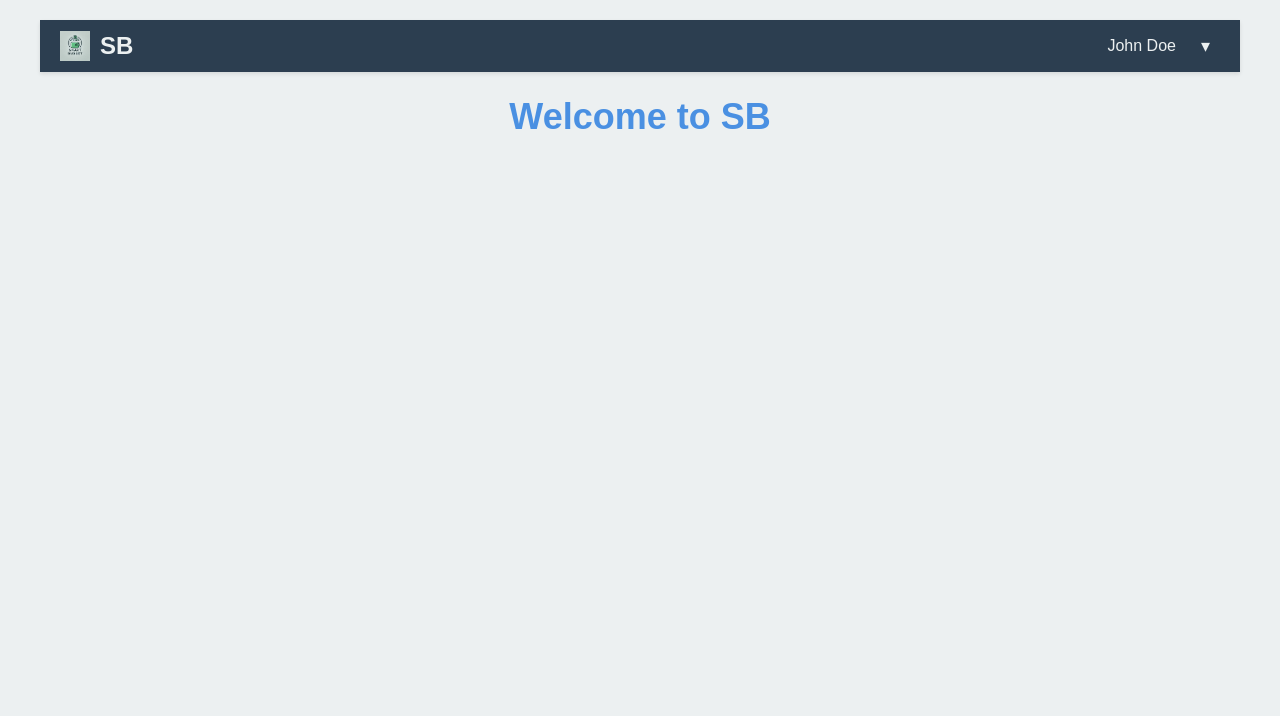
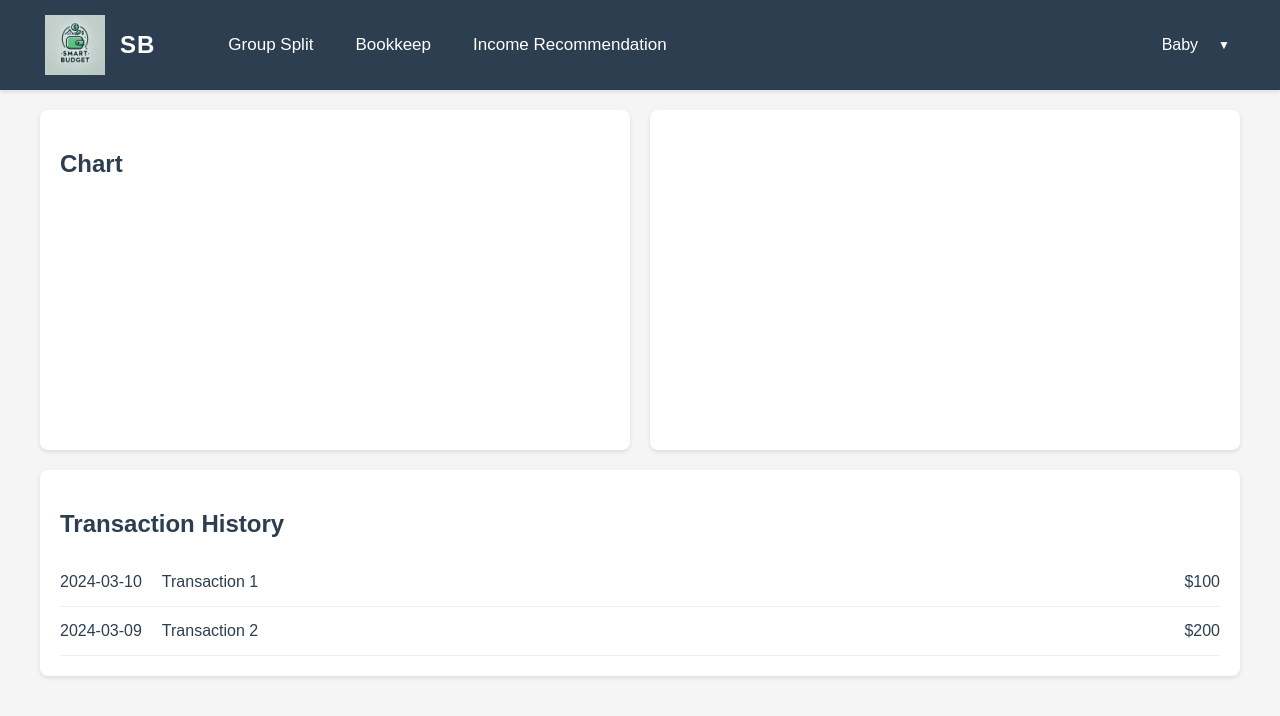
Before and after one commit to lylahub/Project130, a React (Create React App) app in the folder frontend/: page / in a window 1280 px wide. Shown: the top 716 px of the page. Built offline with nearby package versions, Linux system fonts and the light colour scheme.

Commit message:
Home update and Group split page created

```diff
--- a/frontend/src/App.js
+++ b/frontend/src/App.js
@@ -7,6 +7,7 @@ import "./App.css";
 
 // import pages
 import Home from './pages/Home.js';
+import GroupSplit from './pages/GroupSplit.js';
 
 
 function AppRouter() {
@@ -18,6 +19,7 @@ function AppRouter() {
         <Routes location={location} key={location.pathname}>
           {/* <Route exact path="/" element={<LoginSignup />} /> */}
           <Route exact path="/" element={<Home />} />
+          <Route path="/group-split" element={<GroupSplit />} />
           {/* new pages put here */}
         </Routes>
       </AnimatePresence>
--- a/frontend/src/components/Navbar.js
+++ b/frontend/src/components/Navbar.js
@@ -1,27 +1,52 @@
 // src/components/Navbar.js
 import React, { useState } from 'react';
-import { Link } from 'react-router-dom';
+import { Link, useNavigate } from 'react-router-dom';
 import '../css/Navbar.css';
-import logo from './logo.png'; // 確保路徑正確
+import logo from './logo.png';
 
 const Navbar = ({ username }) => {
   const [isDropdownOpen, setIsDropdownOpen] = useState(false);
+  const [activeTab, setActiveTab] = useState(null);
+  const navigate = useNavigate();
+
+  const tabs = [
+    { id: 1, label: "Group Split", path: "/group-split" },
+    { id: 2, label: "Bookkeep", path: "/bookkeep" },
+    { id: 3, label: "Income Recommendation", path: "/income-recommendation" }
+  ];
+
+  const handleTabClick = (tabId, path) => {
+    setActiveTab(tabId);
+    navigate(path);
+  };
 
   return (
     <nav className="navbar">
       <div className="navbar-container">
         <div className="navbar-left">
+          <Link to="/" className="navbar-logo-container">
             <img src={logo} alt="Logo" className="navbar-logo" />
             <span className="navbar-title">SB</span>
+          </Link>
+          <div className="navbar-tabs">
+            {tabs.map(tab => (
+              <button
+                key={tab.id}
+                className={`navbar-tab ${activeTab === tab.id ? 'active' : ''}`}
+                onClick={() => handleTabClick(tab.id, tab.path)}
+              >
+                {tab.label}
+              </button>
+            ))}
+          </div>
         </div>
         <div className="navbar-right">
           <span className="navbar-username">{username}</span>
-          <div className="navbar-dropdown">
           <button
+            className="navbar-dropdown-toggle"
             onClick={() => setIsDropdownOpen(!isDropdownOpen)}
-              className="navbar-dropdown-toggle"
           >
-              &#9662;
+            ▼
           </button>
           {isDropdownOpen && (
             <ul className="navbar-dropdown-menu">
@@ -32,7 +57,6 @@ const Navbar = ({ username }) => {
           )}
         </div>
       </div>
-      </div>
     </nav>
   );
 };
--- /dev/null
+++ b/frontend/src/css/GroupSplit.css
@@ -0,0 +1,89 @@
+/* src/css/GroupSplit.css */
+.group-split-container {
+    min-height: 100vh;
+    background-color: #f5f5f5;
+  }
+
+  .group-split-content {
+    max-width: 1200px;
+    margin: 0 auto;
+    padding: 40px 20px;
+  }
+
+  .group-split-header {
+    display: flex;
+    justify-content: space-between;
+    align-items: center;
+    margin-bottom: 30px;
+  }
+
+  .group-split-header h1 {
+    font-size: 28px;
+    color: #2c3e50;
+    margin: 0;
+  }
+
+  .create-group-btn {
+    padding: 12px 24px;
+    background-color: #3498db;
+    color: white;
+    border: none;
+    border-radius: 6px;
+    font-size: 16px;
+    cursor: pointer;
+    transition: background-color 0.2s;
+  }
+
+  .create-group-btn:hover {
+    background-color: #2980b9;
+  }
+
+  .groups-grid {
+    display: grid;
+    grid-template-columns: repeat(auto-fill, minmax(300px, 1fr));
+    gap: 20px;
+    margin-top: 20px;
+  }
+
+  .group-card {
+    background: white;
+    padding: 20px;
+    border-radius: 8px;
+    box-shadow: 0 2px 4px rgba(0,0,0,0.1);
+    transition: transform 0.2s, box-shadow 0.2s;
+    cursor: pointer;
+  }
+
+  .group-card:hover {
+    transform: translateY(-5px);
+    box-shadow: 0 4px 8px rgba(0,0,0,0.15);
+  }
+
+  .group-card h3 {
+    margin: 0 0 10px 0;
+    color: #2c3e50;
+  }
+
+  .group-card p {
+    margin: 5px 0;
+    color: #666;
+  }
+
+  .no-groups {
+    text-align: center;
+    padding: 40px;
+    background: white;
+    border-radius: 8px;
+    grid-column: 1 / -1;
+  }
+
+  .no-groups p {
+    margin: 10px 0;
+    color: #666;
+    font-size: 16px;
+  }
+
+  .no-groups p:first-child {
+    font-size: 18px;
+    color: #2c3e50;
+  }
--- a/frontend/src/css/Home.css
+++ b/frontend/src/css/Home.css
@@ -1,119 +1,132 @@
+/* src/css/Home.css */
 .home-container {
-    font-family: 'Arial', sans-serif;
-    color: #333;
-    max-width: 1200px;
-    margin: 0 auto;
-    padding: 20px;
+  display: flex;
+  flex-direction: column;
+  min-height: 100vh;
+  background-color: #f5f5f5;
 }
 
-  .home-nav {
+.home-content {
+  padding: 20px;
+  margin: 0 auto;
+  width: 100%;
+  max-width: 1200px;
+}
+
+.top-sections {
+  display: grid;
+  grid-template-columns: 1fr 1fr;
+  gap: 20px;
+  margin-bottom: 20px;
+}
+
+.chart-section,
+.info-section {
+  background: white;
+  padding: 20px;
+  border-radius: 8px;
+  box-shadow: 0 2px 4px rgba(0,0,0,0.1);
+  height: 300px;
+}
+
+.transactions-section {
+  background: white;
+  padding: 20px;
+  border-radius: 8px;
+  box-shadow: 0 2px 4px rgba(0,0,0,0.1);
+}
+
+.transactions-list {
+  margin-top: 15px;
+}
+
+.transaction-item {
+  display: grid;
+  grid-template-columns: auto 1fr auto;
+  gap: 20px;
+  padding: 15px 0;
+  border-bottom: 1px solid #eee;
+}
+
+/* src/css/Navbar.css */
+.navbar {
+  background-color: #2c3e50;
+  padding: 10px 0;
+}
+
+.navbar-container {
   display: flex;
   justify-content: space-between;
   align-items: center;
-    padding: 10px 0;
-    margin-bottom: 40px;
+  max-width: 1200px;
+  margin: 0 auto;
+  padding: 0 20px;
 }
 
-  .nav-logo {
-    font-size: 24px;
-    font-weight: bold;
-    color: #4a90e2;
+.navbar-left {
+  display: flex;
+  align-items: center;
 }
 
-  .nav-links {
-    list-style: none;
-    display: flex;
-    gap: 20px;
+.navbar-title {
+  color: white;
+  font-size: 24px;
+  margin-right: 30px;
 }
 
-  .nav-links a {
-    text-decoration: none;
-    color: #333;
-    font-weight: 500;
-    transition: color 0.3s ease;
+.navbar-tabs {
+  display: flex;
+  gap: 10px;
 }
 
-  .nav-links a:hover {
-    color: #4a90e2;
+.navbar-tab {
+  padding: 8px 16px;
+  border: none;
+  background: transparent;
+  color: white;
+  cursor: pointer;
+  border-radius: 4px;
 }
 
-  .home-header {
-    text-align: center;
-    margin-bottom: 50px;
+.navbar-tab.active {
+  background: rgba(255,255,255,0.2);
 }
 
-  .home-header h1 {
-    font-size: 36px;
-    color: #4a90e2;
-    margin-bottom: 10px;
+.navbar-right {
+  display: flex;
+  align-items: center;
+  gap: 10px;
 }
 
-  .home-header p {
-    font-size: 18px;
-    color: #666;
+.navbar-username {
+  color: white;
 }
 
-  .home-main {
-    display: grid;
-    grid-template-columns: repeat(auto-fit, minmax(250px, 1fr));
-    gap: 30px;
+.navbar-dropdown-toggle {
+  background: none;
+  border: none;
+  color: white;
+  cursor: pointer;
+  font-size: 12px;
 }
 
-  .feature-card {
-    background-color: #f9f9f9;
-    border-radius: 8px;
-    padding: 20px;
-    text-align: center;
-    box-shadow: 0 4px 6px rgba(0, 0, 0, 0.1);
-    transition: transform 0.3s ease;
+.navbar-dropdown-menu {
+  position: absolute;
+  top: 100%;
+  right: 0;
+  background: white;
+  border-radius: 4px;
+  box-shadow: 0 2px 4px rgba(0,0,0,0.1);
+  padding: 5px 0;
 }
 
-  .feature-card:hover {
-    transform: translateY(-5px);
+.navbar-dropdown-menu li a {
+  display: block;
+  padding: 8px 16px;
+  color: #333;
+  text-decoration: none;
 }
 
-  .feature-card h2 {
-    font-size: 24px;
-    color: #4a90e2;
-    margin-bottom: 10px;
+.navbar-dropdown-menu li a:hover {
+  background: #f5f5f5;
 }
-
-  .feature-card p {
-    font-size: 16px;
-    color: #666;
-  }
-
-  @media (max-width: 768px) {
-    .home-nav {
-      flex-direction: column;
-      gap: 15px;
-    }
-
-    .nav-links {
-      width: 100%;
-      justify-content: space-around;
-    }
-
-    .home-header h1 {
-      font-size: 28px;
-    }
-
-    .home-header p {
-      font-size: 16px;
-    }
-  }
-  .feature-card {
-    /* 現有的樣式 */
-    cursor: pointer;
-    transition: transform 0.3s ease, box-shadow 0.3s ease;
-  }
-
-  .feature-card:hover {
-    transform: translateY(-5px);
-    box-shadow: 0 6px 12px rgba(0, 0, 0, 0.15);
-  }
-
-  .feature-card:active {
-    transform: translateY(-2px);
-    box-shadow: 0 4px 8px rgba(0, 0, 0, 0.12);
-  }
--- a/frontend/src/css/Navbar.css
+++ b/frontend/src/css/Navbar.css
@@ -1,7 +1,7 @@
-/* src/components/Navbar.css */
+/* src/css/Navbar.css */
 .navbar {
   background-color: #2c3e50;
-  padding: 10px 0;
+  padding: 12px 0;
   box-shadow: 0 2px 4px rgba(0,0,0,0.1);
 }
 
@@ -9,39 +9,85 @@
   display: flex;
   justify-content: space-between;
   align-items: center;
-  max-width: 1200px;
+  max-width: 1400px; /* 加寬容器 */
   margin: 0 auto;
-  padding: 0 20px;
+  padding: 0 30px;
 }
 
 .navbar-left {
   display: flex;
   align-items: center;
+  gap: 20px; /* 增加元素間距 */
 }
 
 .navbar-logo {
-  height: 30px;
-  margin-right: 10px;
+  height: 60px; /* 增加 logo 大小 */
+  width: auto;
+}
+
+.navbar-logo-container {
+  display: flex;
+  align-items: center;
+  gap: 15px;
+  text-decoration: none;
+  padding: 5px;
+  border-radius: 6px;
+  transition: transform 0.2s ease, background-color 0.2s ease;
+}
+
+.navbar-logo-container:hover {
+  transform: translateY(-1px);
+  background-color: rgba(255, 255, 255, 0.1);
+}
+
+.navbar-logo-container:active {
+  transform: translateY(0);
 }
 
 .navbar-title {
-  font-size: 24px;
+  font-size: 31px; /* 增加字體大小 */
   font-weight: bold;
   color: #ecf0f1;
+  font-family: 'Montserrat', sans-serif; /* 更現代的字體 */
+  letter-spacing: 1px;
+}
+
+.navbar-tabs {
+  display: flex;
+  gap: 15px;
+  margin-left: 2px;
+}
+
+.navbar-tab {
+  padding: 10px 20px;
+  border: none;
+  background: transparent;
+  color: #ecf0f1;
+  cursor: pointer;
+  font-size: 17px;
+  font-weight: 500;
+  border-radius: 6px;
+  transition: background-color 0.2s;
+}
+
+.navbar-tab:hover {
+  background: rgba(255,255,255,0.1);
+}
+
+.navbar-tab.active {
+  background: rgba(255,255,255,0.2);
 }
 
 .navbar-right {
   display: flex;
   align-items: center;
+  gap: 15px;
 }
 
 .navbar-username {
   color: #ecf0f1;
-  margin-right: 15px;
-}
-
-.navbar-dropdown {
-  position: relative;
+  font-size: 16px;
+  font-weight: 500;
 }
 
 .navbar-dropdown-toggle {
@@ -49,8 +95,13 @@
   border: none;
   color: #ecf0f1;
   cursor: pointer;
-  font-size: 18px;
+  font-size: 14px;
   padding: 5px 10px;
+  transition: transform 0.2s;
+}
+
+.navbar-dropdown-toggle:hover {
+  transform: translateY(2px);
 }
 
 .navbar-dropdown-menu {
@@ -58,22 +109,27 @@
   right: 0;
   top: 100%;
   background-color: #34495e;
-  box-shadow: 0 2px 4px rgba(0,0,0,0.1);
+  box-shadow: 0 4px 6px rgba(0,0,0,0.1);
   list-style-type: none;
-  padding: 0;
+  padding: 5px 0;
   margin: 5px 0 0;
-  min-width: 150px;
-  border-radius: 4px;
+  min-width: 180px;
+  border-radius: 6px;
+  z-index: 1000;
 }
 
 .navbar-dropdown-menu li a {
   display: block;
-  padding: 10px 15px;
+  padding: 12px 20px;
   text-decoration: none;
   color: #ecf0f1;
-  transition: background-color 0.3s;
+  transition: background-color 0.2s;
+  font-size: 15px;
 }
 
 .navbar-dropdown-menu li a:hover {
   background-color: #2c3e50;
 }
+
+/* 為了確保字體加載，在 HTML 的 head 中添加 Google Fonts */
+@import url('https://fonts.googleapis.com/css2?family=Montserrat:wght@500;700&display=swap');
--- /dev/null
+++ b/frontend/src/pages/GroupSplit.js
@@ -0,0 +1,40 @@
+// src/pages/GroupSplit.js
+import React, { useState } from 'react';
+import Navbar from '../components/Navbar';
+import '../css/GroupSplit.css';
+
+const GroupSplit = () => {
+  const [groups, setGroups] = useState([]);
+  const username = "Baby"; // 這裡應該從用戶狀態獲取
+
+  return (
+    <div className="group-split-container">
+      <Navbar username={username} />
+      <div className="group-split-content">
+        <div className="group-split-header">
+          <h1>Group Split</h1>
+          <button className="create-group-btn">Create New Group</button>
+        </div>
+
+        <div className="groups-grid">
+          {groups.length === 0 ? (
+            <div className="no-groups">
+              <p>You haven't created any groups yet.</p>
+              <p>Start by creating a new group!</p>
+            </div>
+          ) : (
+            groups.map(group => (
+              <div key={group.id} className="group-card">
+                <h3>{group.name}</h3>
+                <p>{group.members.length} members</p>
+                <p>Total: ${group.total}</p>
+              </div>
+            ))
+          )}
+        </div>
+      </div>
+    </div>
+  );
+};
+
+export default GroupSplit;
--- a/frontend/src/pages/Home.js
+++ b/frontend/src/pages/Home.js
@@ -1,27 +1,53 @@
-import React from 'react';
+// src/pages/Home.js
+import React, { useState } from 'react';
 import { useNavigate } from 'react-router-dom';
-import Navbar from '../components/Navbar.js';
+import Navbar from '../components/Navbar';
 import '../css/Home.css';
 
 const Home = () => {
   const navigate = useNavigate();
-  const username = "John Doe"; // 這裡應該從用戶狀態或 props 中獲取
+  const username = "Baby"; // 使用設計圖中的名稱
+  const [activeTab, setActiveTab] = useState(1);
 
-  const handleCardClick = (path) => {
-    navigate(path);
-  };
+  // 模擬交易記錄數據
+  const transactions = [
+    { id: 1, description: "Transaction 1", amount: 100, date: "2024-03-10" },
+    { id: 2, description: "Transaction 2", amount: 200, date: "2024-03-09" },
+    // 添加更多交易記錄...
+  ];
 
   return (
     <div className="home-container">
-      <Navbar username={username} />
+      <Navbar username={username} tabs={[
+        { id: 1, label: "Tab 1" },
+        { id: 2, label: "Tab 2" },
+        { id: 3, label: "Tab 3" }
+      ]} activeTab={activeTab} onTabChange={setActiveTab} />
 
-      <header className="home-header">
-        <h1>Welcome to SB</h1>
-      </header>
+      <div className="home-content">
+        <div className="top-sections">
+          <div className="chart-section">
+            <h2>Chart</h2>
+            {/* 這裡添加圖表組件 */}
+          </div>
+          <div className="info-section">
+            {/* 右側信息區塊 */}
+          </div>
+        </div>
 
-      <main className="home-main">
-        {/* Feature cards as before */}
-      </main>
+        <div className="transactions-section">
+          <h2>Transaction History</h2>
+          <div className="transactions-list">
+            {transactions.map(transaction => (
+              <div key={transaction.id} className="transaction-item">
+                <span>{transaction.date}</span>
+                <span>{transaction.description}</span>
+                <span>${transaction.amount}</span>
+              </div>
+            ))}
+          </div>
+        </div>
+      </div>
     </div>
   );
 };
```
Lines whose indentation alone changed are shown as unchanged.
